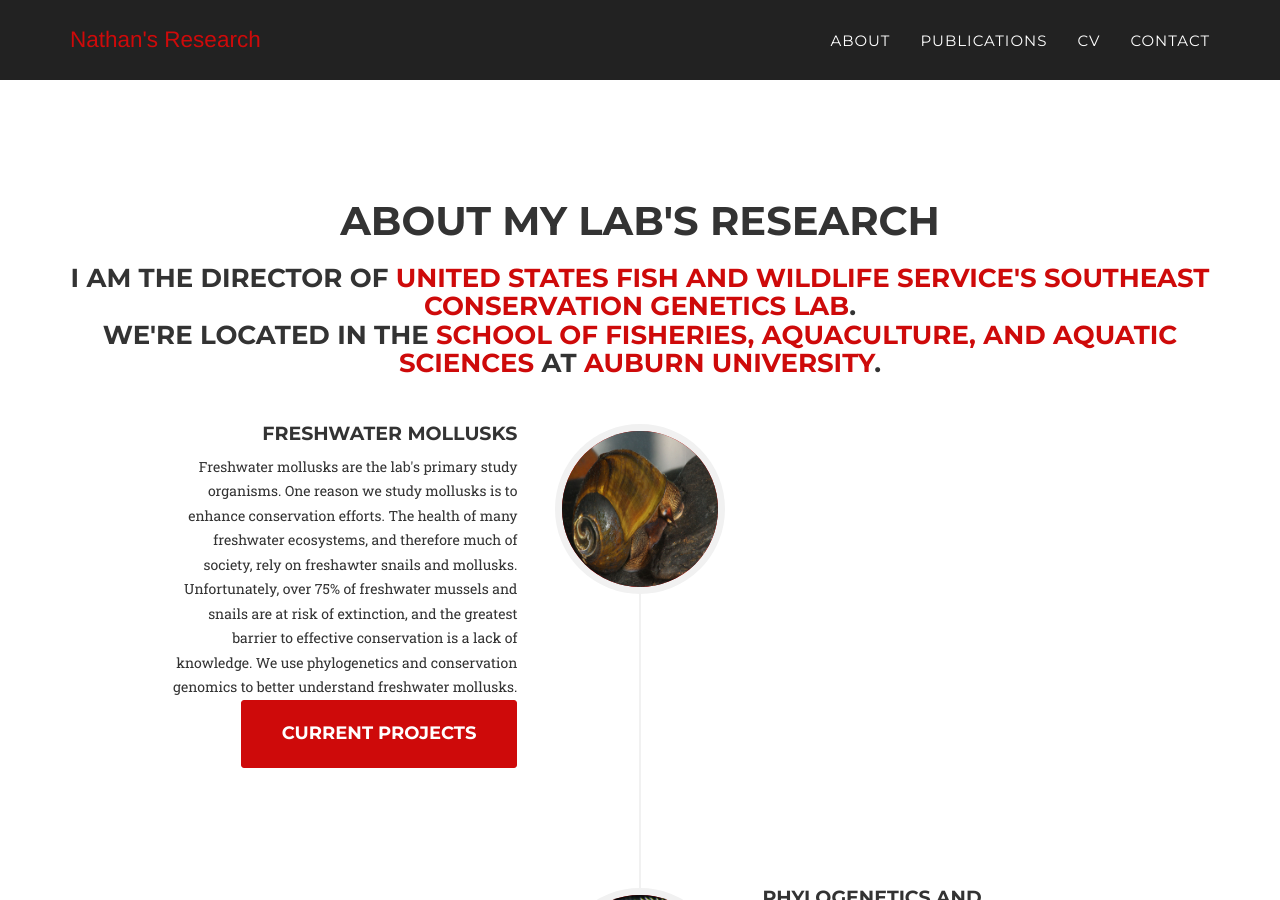
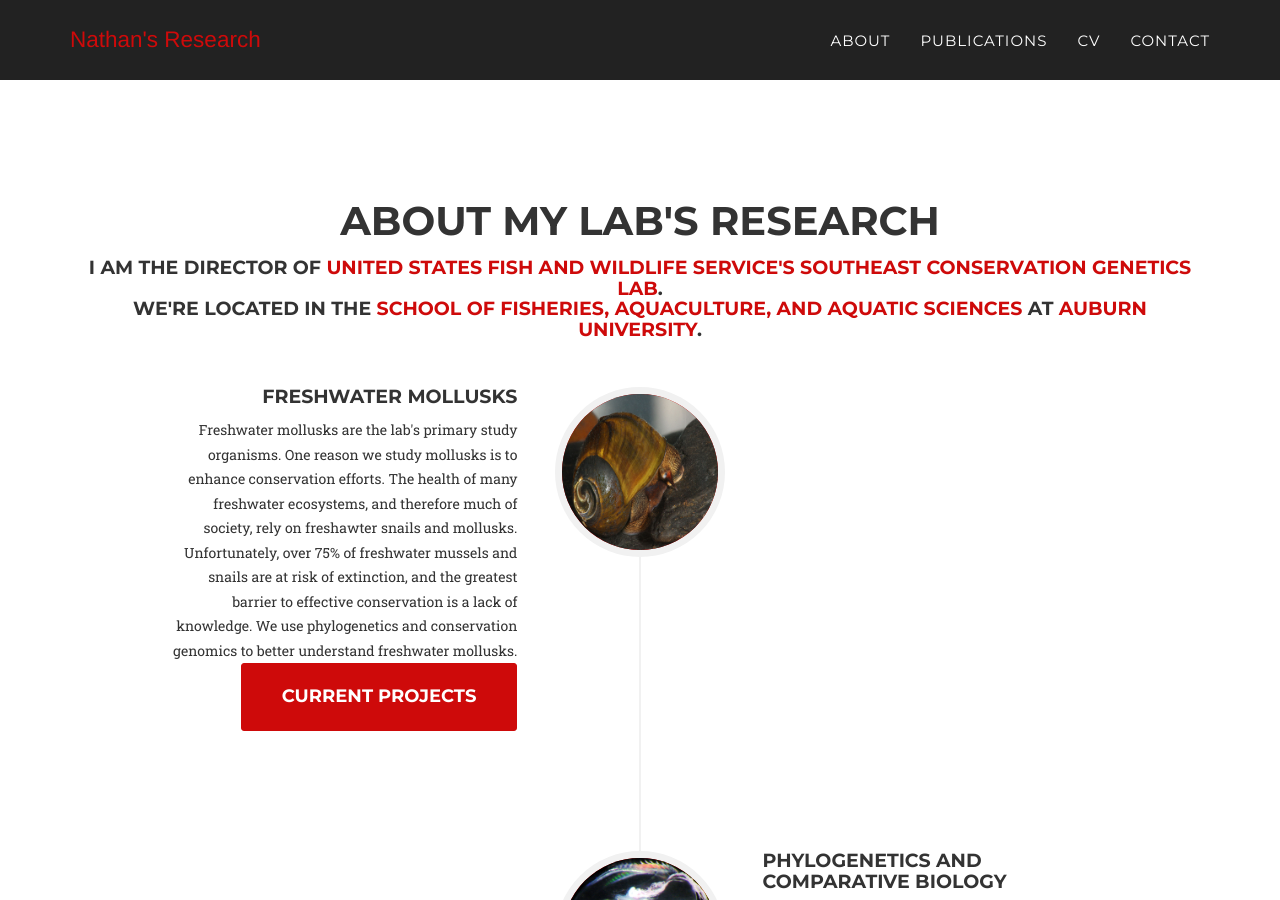
Before and after one commit to NathanWhelan/nathanwhelan.github.io, a Jekyll site: the page built from index.html, in a window 1280 px wide and 900 px high, scrolled down 709 px. Built offline with Jekyll 4.4.1, drawn with Linux system fonts in a browser that asks for light colours; some web fonts are replaced.

```diff
--- a/_includes/about.html
+++ b/_includes/about.html
@@ -4,7 +4,7 @@
             <div class="row">
                 <div class="col-lg-12 text-center">
                     <h2 class="section-heading">About My Lab's Research</h2>
-                    <h3>I am the Director of <a href="https://www.fws.gov/southeast/warm-springs-fish-technology-center/conservation-genetics-lab/">United States Fish and Wildlife Service's Southeast Conservation Genetics Lab</a>.</br>We're located in the <a href="http://sfaas.auburn.edu">School of Fisheries, Aquaculture, and Aquatic Sciences</a> at <a href="http://auburn.edu">Auburn University</a>.</h3>
+                    <h4>I am the Director of <a href="https://www.fws.gov/southeast/warm-springs-fish-technology-center/conservation-genetics-lab/">United States Fish and Wildlife Service's Southeast Conservation Genetics Lab</a>.</br>We're located in the <a href="http://sfaas.auburn.edu">School of Fisheries, Aquaculture, and Aquatic Sciences</a> at <a href="http://auburn.edu">Auburn University</a>.</h4>
                     <p></br></p>
                 </div>
             </div>
```
